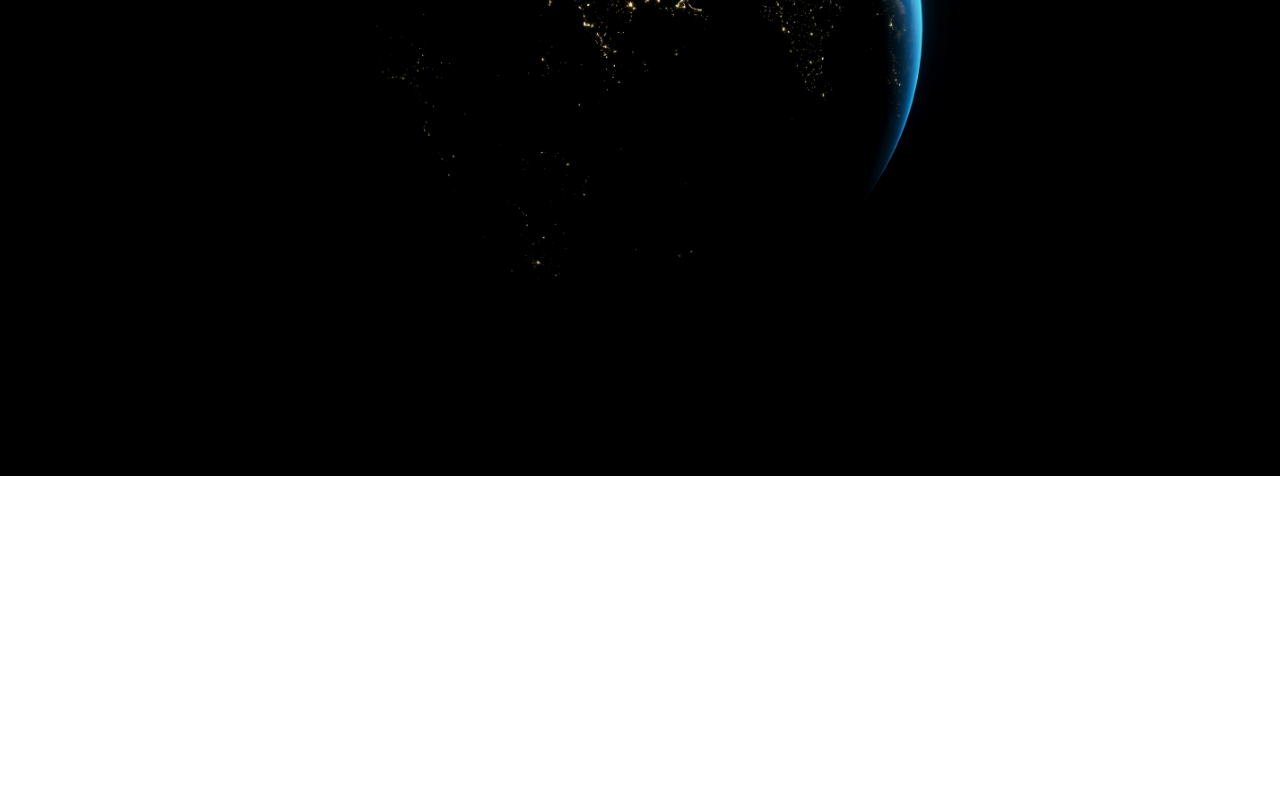
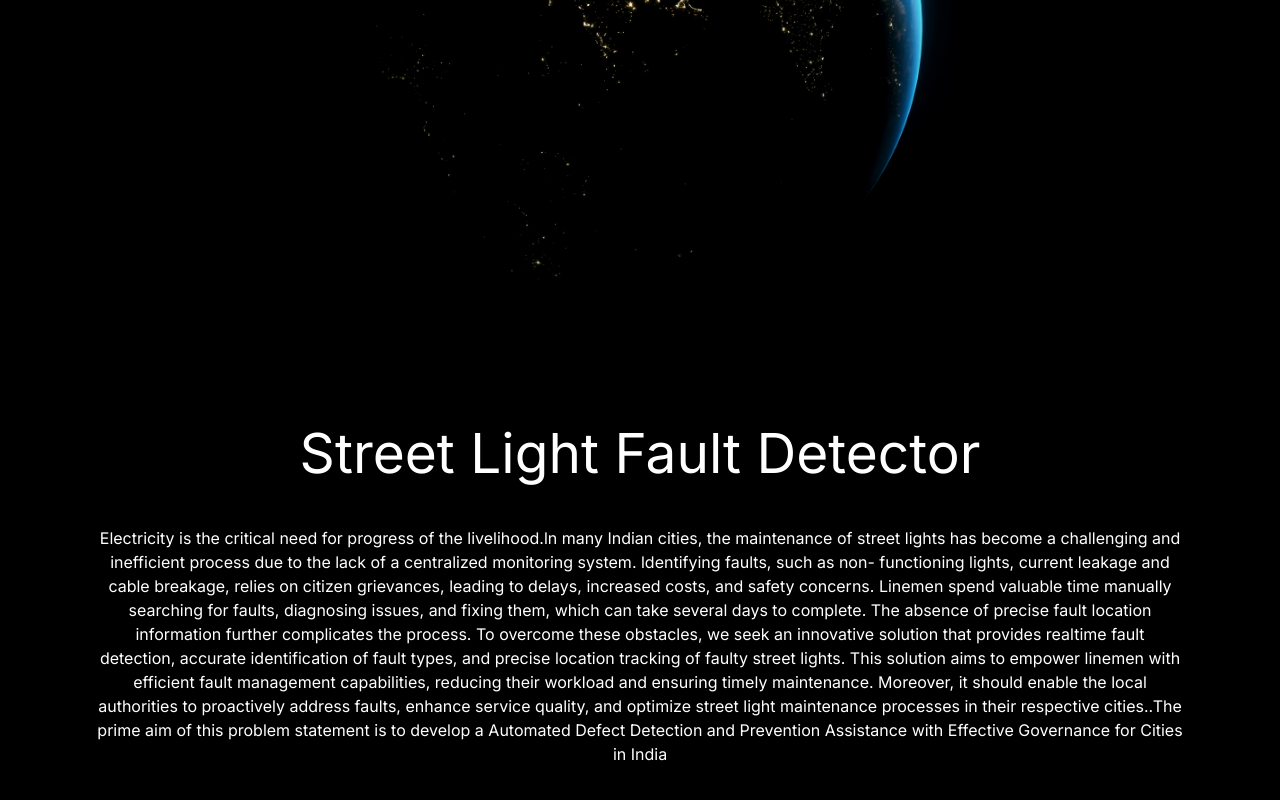
Before and after one commit to love-to-code108/acehack3.0-project, a React (Vite) app: page / in a window 1280 px wide. Shown: the part 608-1408 px from the top of the page. Before the commit the page ends 1084 px from the top, so only its background shows below. Built offline with nearby package versions, Linux system fonts and the light colour scheme.

Commit message:
the second part is done

```diff
--- a/src/App.jsx
+++ b/src/App.jsx
@@ -74,6 +74,57 @@ function MainApp() {
       </div>
 
 
+
+
+
+
+
+
+
+      {/* PART 2 */}
+      <div className=" mb-[8rem] zIndex-2 relative bottom-[4rem]">
+
+
+
+
+
+      {/* THE SECOND HEADING STREET LIGHT FAULT DETECTOR  */}
+        <div className=" w-[100%] font-55 font-inter flex justify-center mb-8">
+          <h1>Street Light Fault Detector</h1>
+        </div>
+
+
+        {/* THE FIRST PARAGRAPH */}
+        <div className=" w-[100%] font-13 font-inter flex justify-center mb-8">
+          <p className=" w-[1166px] text-center">Electricity is the critical need for progress of the livelihood.ln many Indian cities, the maintenance of street lights has become a challenging and inefficient process due to the lack of a centralized monitoring system. ldentifying faults, such as non- functioning lights, current leakage and cable breakage, relies on citizen grievances, leading to delays, increased costs, and safety concerns. Linemen spend valuable time manually searching for faults, diagnosing issues, and fixing them, which can take several days to complete. The absence of precise fault location information further complicates the process. To overcome these obstacles, we seek an innovative solution that provides realtime fault detection, accurate identification of fault types, and precise location tracking of faulty street lights. This solution aims to empower linemen with efficient fault management capabilities, reducing their workload and ensuring timely maintenance. Moreover, it should enable the local authorities to proactively address faults, enhance service quality, and optimize street light maintenance processes in their respective cities..The prime aim of this problem statement is to develop a Automated Defect Detection and Prevention Assistance with Effective Governance for Cities in India</p>
+        </div>
+
+      </div>
+
+
+
+
+
+
+
+      {/* PART 3 */}
+
+      {/* HEADING FOR STATUS OF STREET LIGHT NEAR YOU */}
+
+
+
+
+      {/* CHOOSE YOUR LOCATION */}
+
+
+
+
+      {/* TABLE FOR WORKING STREET LIGHT AND FAULTY STREET LIGHT */}
+
+
+
+
+
     </div>
   );
 }
--- a/src/app.css
+++ b/src/app.css
@@ -11,6 +11,10 @@
     font-size: 21px;
 }
 
+.fong-13{
+    font-size: 13px;
+}
+
 .zIndex-2{
     z-index: 2;
 }
```
